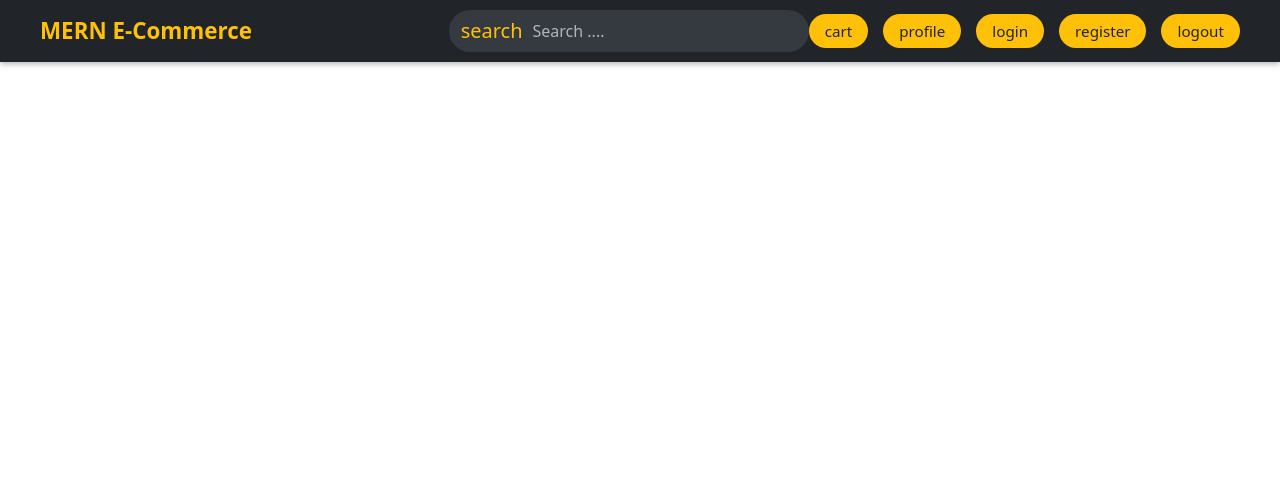
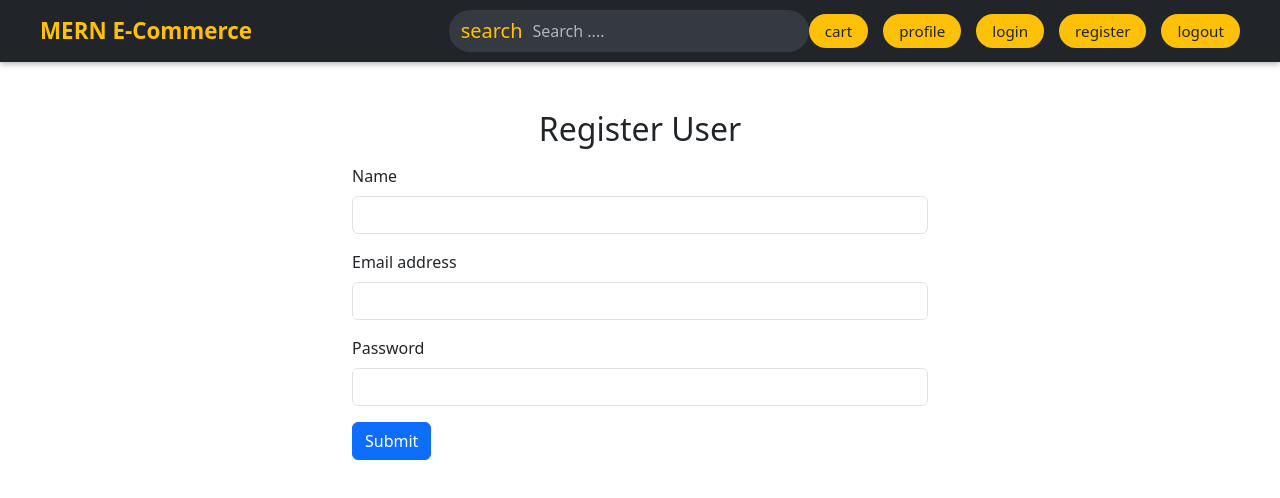
Before and after one commit to mdamill/E_Commerce, a React (Vite) app in the folder frontend/: page /register in a window 1280 px wide. Shown: the top 498 px of the page. Built offline with nearby package versions, Linux system fonts and the light colour scheme.

Commit message:
register UI part done

```diff
--- a/frontend/src/App.jsx
+++ b/frontend/src/App.jsx
@@ -4,6 +4,7 @@ import { BrowserRouter as Router, Routes, Route } from "react-router-dom";
 import ProductDetail from './Components/product/ProductDetail'
 import Navbar from './Components/Navbar';
 import SearchProduct from './Components/product/SearchProduct';
+import Register from './Components/user/Register'
 
 function App() {
   return (
@@ -13,6 +14,7 @@ function App() {
         <Route path='/' element={<ShowProduct />} />
         <Route path='/product/search/:term' element={<SearchProduct />} />
         <Route path='/product/:id' element={<ProductDetail />} />
+        <Route path='/register' element={<Register />} />
       </Routes>
     </Router>
   )
--- a/frontend/src/Components/Navbar.jsx
+++ b/frontend/src/Components/Navbar.jsx
@@ -36,8 +36,8 @@ function Navbar() {
           <div className="right">
             <button className="btn">cart</button>
             <button className="btn">profile</button>
-            <button className="btn">login</button>
-            <button className="btn">register</button>
+            <button className="btn ">login</button>
+            <Link to={'/register'} className="btn btn-info">register</Link>
             <button className="btn">logout</button>
           </div>
         </div>
--- /dev/null
+++ b/frontend/src/Components/user/Register.jsx
@@ -0,0 +1,86 @@
+import React, { useState } from 'react'
+
+function Register() {
+
+  const [formData, setFormData] = useState({
+    name: "",
+    email: "",
+    password: ""
+  })
+
+  const onChangeHandler = (e) => {
+
+    const { name, value } = e.target;
+    setFormData({ ...formData, [name]: value })
+
+  }
+
+  const submitHandler = (e) => {
+    e.preventDefault();
+    alert(`form submitted !`)
+    // console.log(formData);
+
+  }
+
+  return (
+    <>
+      <div className="container my-5" style={{ width: '600px' }}>
+
+        <h2 className='text-center'> Register User </h2>
+        {/* User Name Here */}
+        <form onSubmit={submitHandler} className='my-3'>
+          <div className="mb-3">
+            <label htmlFor="exampleInputName1" className="form-label">
+              Name
+            </label>
+            <input
+              name='name'
+              value={formData.name}
+              onChange={onChangeHandler}
+              type="text"
+              className="form-control"
+              id="exampleInputName1"
+            />
+          </div>
+          {/* User Email Here */}
+          <div className="mb-3">
+            <label htmlFor="exampleInputEmail1" className="form-label">
+              Email address
+            </label>
+            <input
+              name='email'
+              value={formData.email}
+              onChange={onChangeHandler}
+              type="email"
+              className="form-control"
+              id="exampleInputEmail1"
+              aria-describedby="emailHelp"
+            />
+
+          </div>
+          {/* User Password Here */}
+          <div className="mb-3">
+            <label htmlFor="exampleInputPassword1" className="form-label">
+              Password
+            </label>
+            <input
+              name='password'
+              value={formData.password}
+              onChange={onChangeHandler}
+              type="password"
+              className="form-control"
+              id="exampleInputPassword1"
+            />
+          </div>
+          {/* Submit Btn Here */}
+          <button type="submit" className="btn btn-primary">
+            Submit
+          </button>
+        </form>
+
+      </div>
+    </>
+  )
+}
+
+export default Register
```
